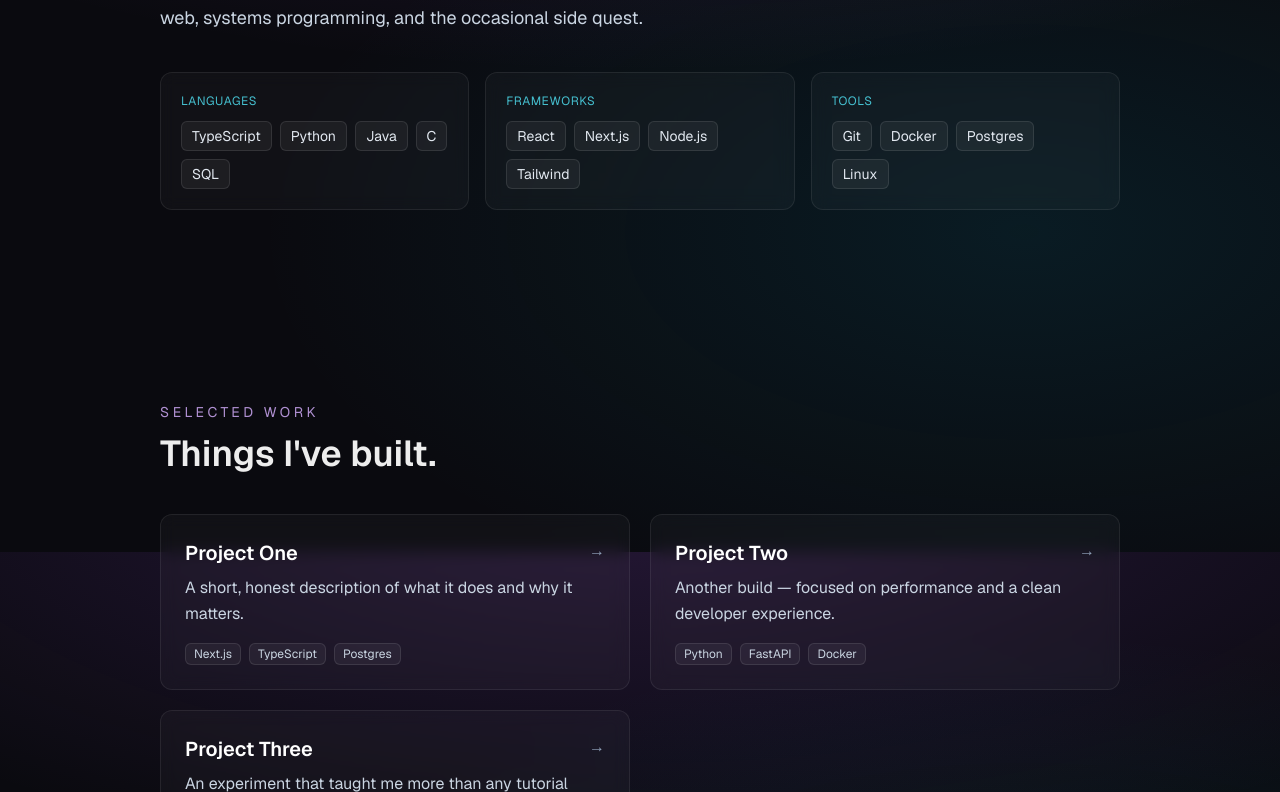
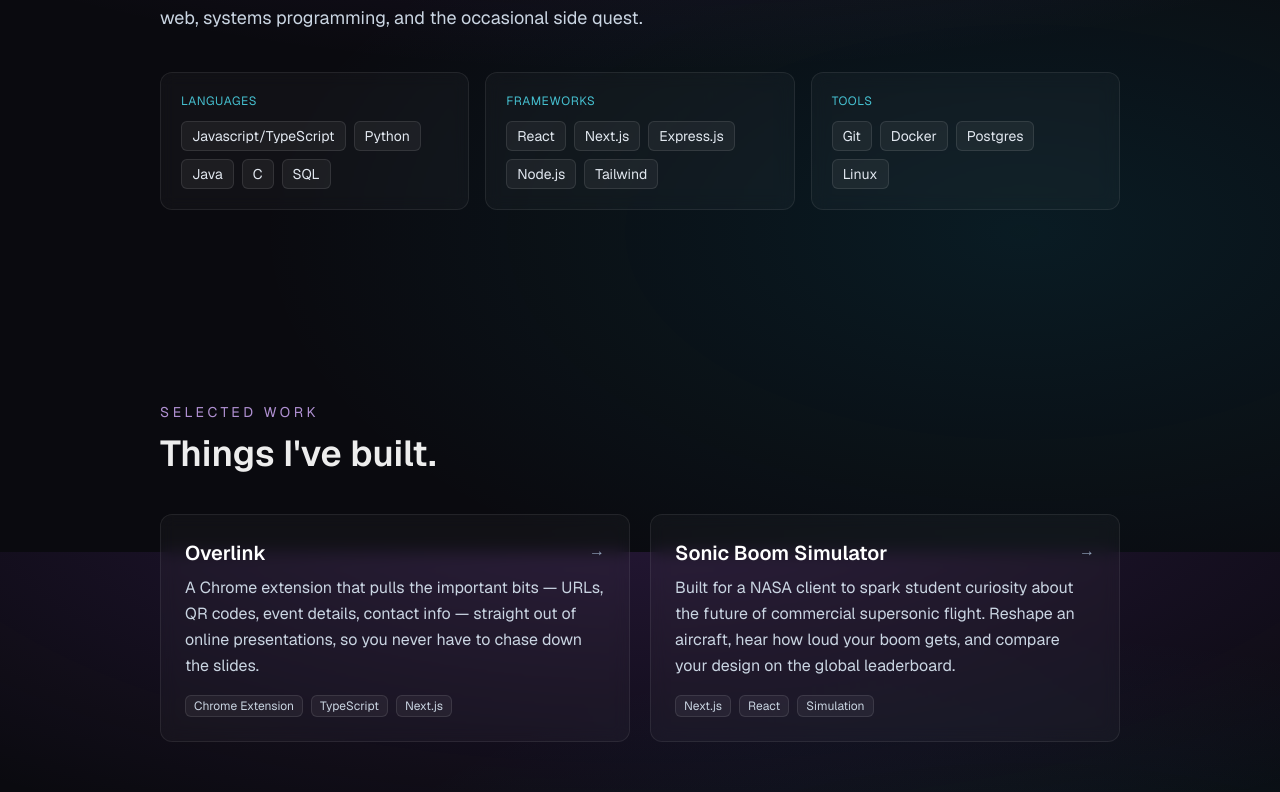
Before and after one commit to SeungwooDY/portfolio, a Next.js app: page / in a window 1280 px wide. Shown: the part 1048-1840 px from the top of the page. Built offline with nearby package versions, Linux system fonts and the light colour scheme.

Commit message:
valid project links

```diff
--- a/app/page.tsx
+++ b/app/page.tsx
@@ -1,29 +1,25 @@
 import Navbar from "../components/Navbar/Navbar";
 
 const skills = [
-  { group: "Languages", items: ["TypeScript", "Python", "Java", "C", "SQL"] },
-  { group: "Frameworks", items: ["React", "Next.js", "Node.js", "Tailwind"] },
+  { group: "Languages", items: ["Javascript/TypeScript", "Python", "Java", "C", "SQL"] },
+  { group: "Frameworks", items: ["React", "Next.js", "Express.js", "Node.js", "Tailwind"] },
   { group: "Tools", items: ["Git", "Docker", "Postgres", "Linux"] },
 ];
 
 const projects = [
   {
-    title: "Project One",
-    blurb: "A short, honest description of what it does and why it matters.",
-    stack: ["Next.js", "TypeScript", "Postgres"],
-    href: "#",
+    title: "Overlink",
+    blurb:
+      "A Chrome extension that pulls the important bits — URLs, QR codes, event details, contact info — straight out of online presentations, so you never have to chase down the slides.",
+    stack: ["Chrome Extension", "TypeScript", "Next.js"],
+    href: "https://overlink-web.vercel.app/",
   },
   {
-    title: "Project Two",
-    blurb: "Another build — focused on performance and a clean developer experience.",
-    stack: ["Python", "FastAPI", "Docker"],
-    href: "#",
-  },
-  {
-    title: "Project Three",
-    blurb: "An experiment that taught me more than any tutorial could.",
-    stack: ["React", "Node", "WebSockets"],
-    href: "#",
+    title: "Sonic Boom Simulator",
+    blurb:
+      "Built for a NASA client to spark student curiosity about the future of commercial supersonic flight. Reshape an aircraft, hear how loud your boom gets, and compare your design on the global leaderboard.",
+    stack: ["Next.js", "React", "Simulation"],
+    href: "https://sonic-boom-simulation.vercel.app/",
   },
 ];
 
@@ -152,19 +148,19 @@ export default function Home() {
           </p>
           <div className="mt-8 flex flex-wrap gap-3">
             <a
-              href="mailto:your.email@virginia.edu"
+              href="mailto:tnp4kt@virginia.edu"
               className="px-5 py-2.5 rounded-lg bg-gradient-to-r from-purple-500 to-cyan-500 text-white font-medium hover:opacity-90 transition"
             >
               Email me
             </a>
             <a
-              href="https://github.com/"
+              href="https://github.com/SeungwooDY"
               className="px-5 py-2.5 rounded-lg border border-white/15 text-slate-200 hover:bg-white/5 transition"
             >
               GitHub
             </a>
             <a
-              href="https://linkedin.com/"
+              href="https://www.linkedin.com/in/seungwoo-yoon/"
               className="px-5 py-2.5 rounded-lg border border-white/15 text-slate-200 hover:bg-white/5 transition"
             >
               LinkedIn
```
